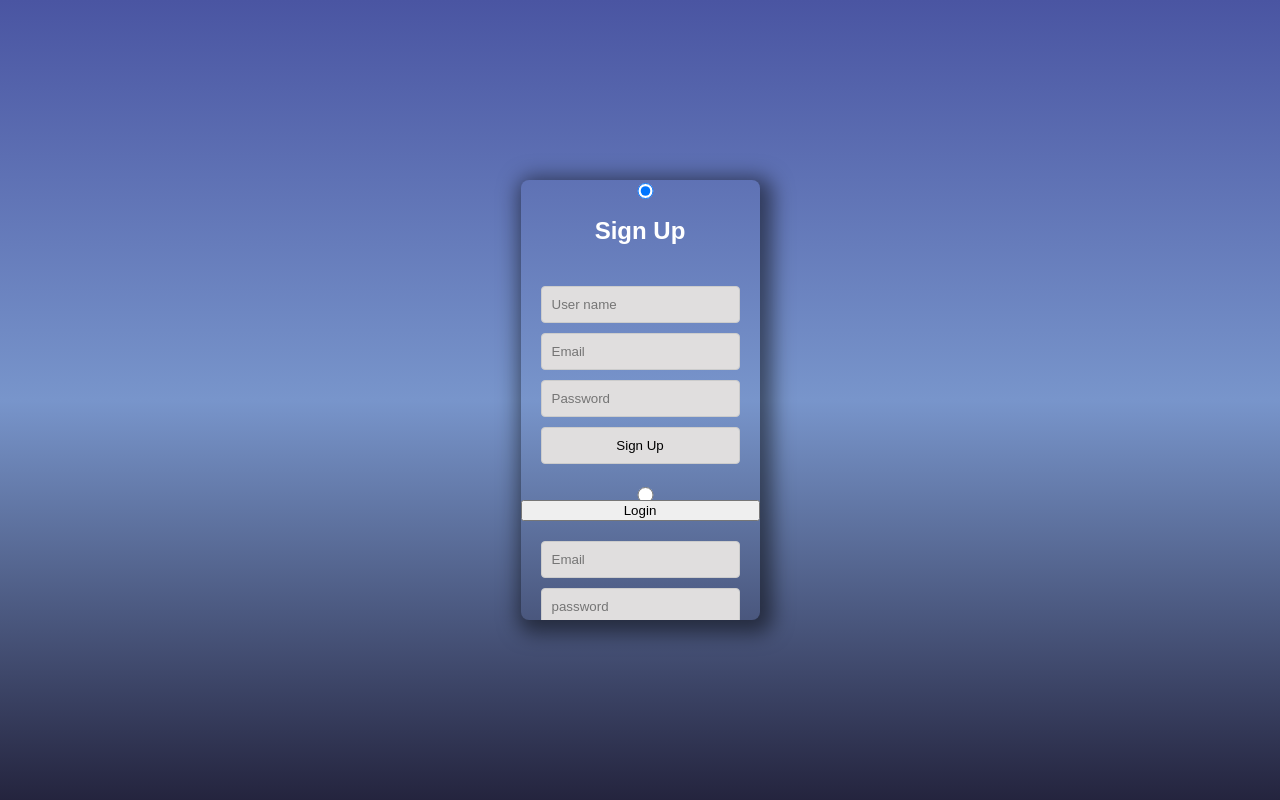
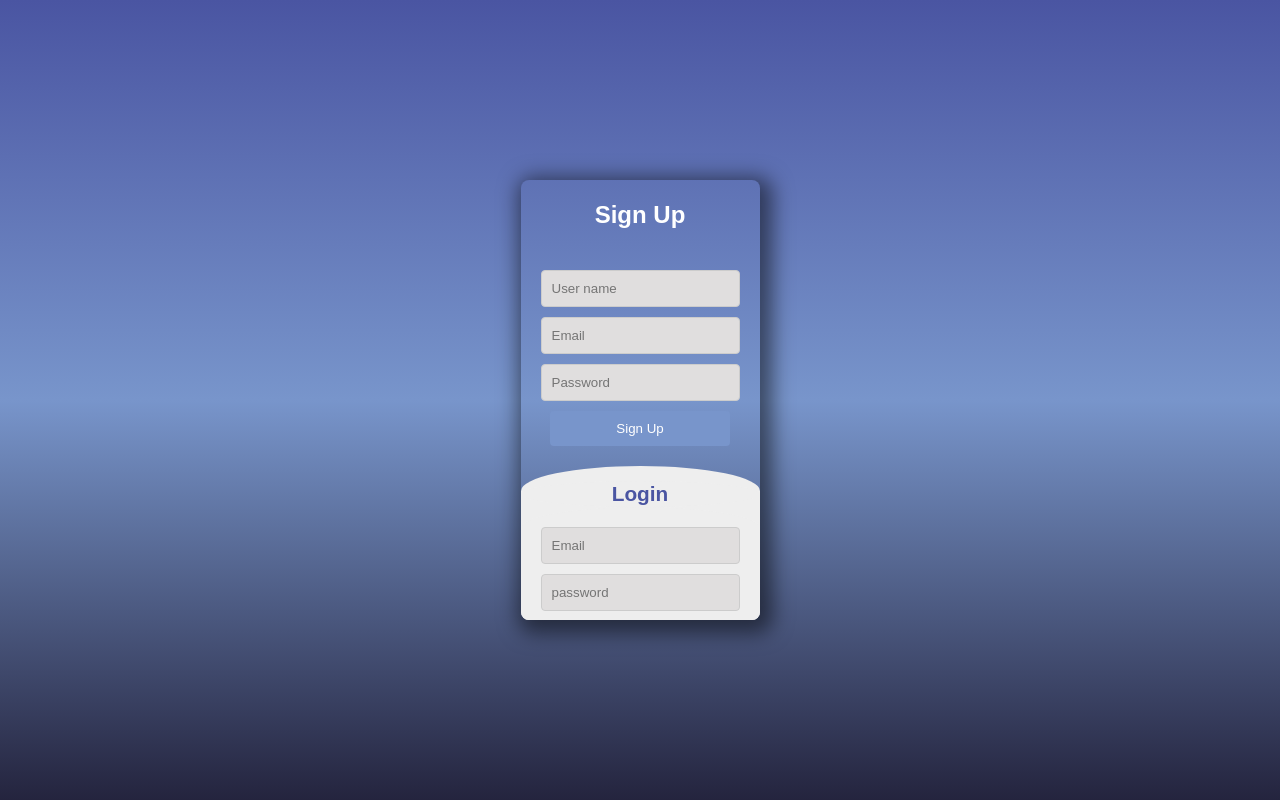
Before and after one commit to ParsaHaghighatgoo/Responsive-Login-Form, a plain HTML site: page index.html in a window 1280 px wide. Drawn offline with Linux system fonts and the light colour scheme.

Commit message:
adding login section animation

```diff
--- a/style.css
+++ b/style.css
@@ -14,7 +14,7 @@ body {
   padding: 20px;
 }
 
-  div{
+div {
   display: grid;
 }
 
@@ -27,9 +27,8 @@ body {
   margin: 20px;
 }
 
-  .sign-up-title label{
+.sign-up-title label {
   cursor: pointer;
-
 }
 
 .container {
@@ -49,8 +48,54 @@ body {
   width: 100%;
 }
 
-  .container1{
+.container1 {
   position: relative;
   width: 100%;
   height: 100%;
 }
+
+.login-title {
+  background-color: #eeeeee;
+  color: #4a55a2;
+  font-size: 1.3rem;
+  font-weight: bold;
+  border: 0;
+  border-radius: 100%;
+  margin-top: 15px;
+}
+
+.login-title label {
+  cursor: pointer;
+}
+
+input[type="submit"] {
+  background-color: #7895cb;
+  color: #ffffff;
+  cursor: pointer;
+  border: 0;
+  width: 90%;
+}
+
+input[type="submit"]:hover {
+  background-color: #4a55a2;
+}
+
+input[type="radio"] {
+  display: none;
+}
+
+#radioLogin:checked ~ .login-form {
+  transform: translateY(-70%);
+  transition: 0.8s ease-in-out;
+}
+
+.login-form {
+  border-radius: 60% / 10%;
+  transition: 0.8s ease-in-out;
+  background-color: #eeeeee;
+}
+
+.fill {
+  height: 80px;
+  width: 80px;
+}
```
Lines whose indentation alone changed are shown as unchanged.
